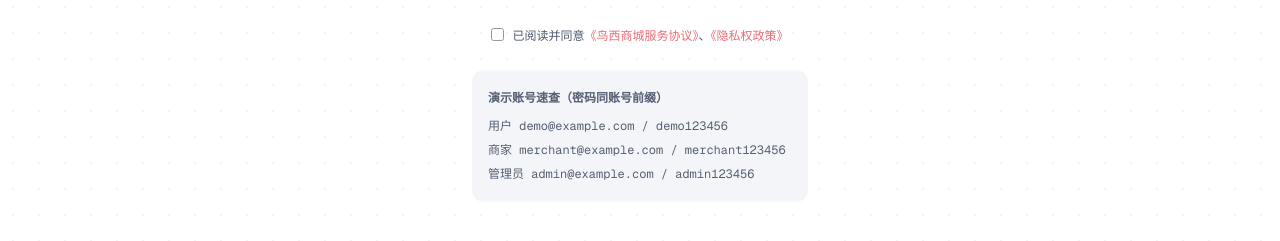
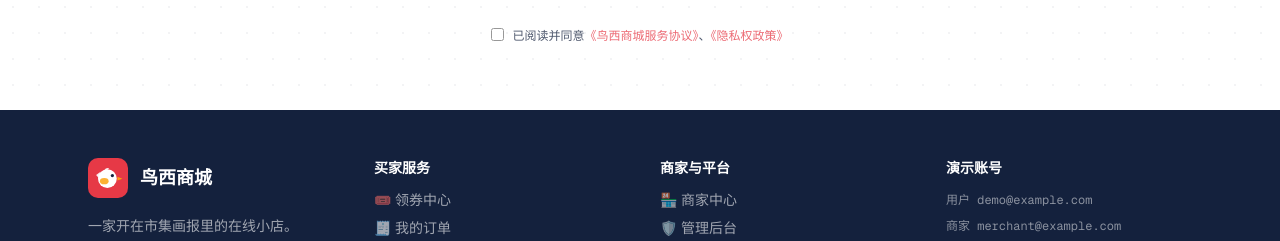
Before and after one commit to guyu476/ecommerce-demo, a Next.js app: page /login in a window 1280 px wide. Shown: the part 474-715 px from the top of the page. Built offline with nearby package versions, Linux system fonts and the light colour scheme; no server answers.

Commit message:
chore(ui): 登录页移除演示账号速查块（页脚已有同样信息）

```diff
--- a/src/app/login/page.tsx
+++ b/src/app/login/page.tsx
@@ -349,18 +349,6 @@ export default function LoginPage() {
           <span className="text-promo">《隐私权政策》</span>
         </span>
       </label>
-
-      {/* 演示账号速查 */}
-      <div className="mt-6 rounded-xl bg-mist p-4 text-xs leading-6 dark:bg-white/10">
-        <p className="mb-1 font-semibold opacity-70">演示账号速查（密码同账号前缀）</p>
-        <p className="font-mono opacity-70">
-          用户 demo@example.com / demo123456
-          <br />
-          商家 merchant@example.com / merchant123456
-          <br />
-          管理员 admin@example.com / admin123456
-        </p>
-      </div>
     </main>
   );
 }
```
